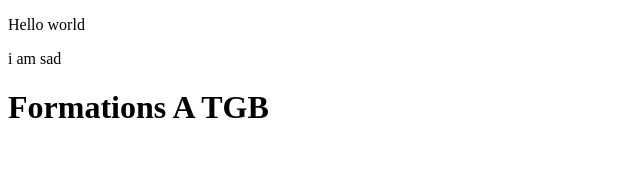
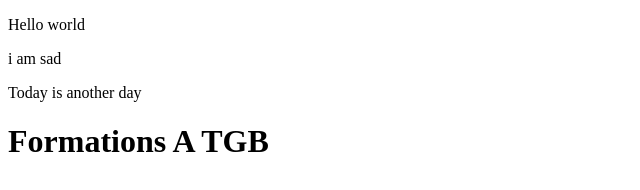
Before and after one commit to stephanesenga09-spec/PROJET-TALENT, a plain HTML site: page index.html in a window 1280 px wide. Shown: the whole page, without its empty margins (0-640 px from the left). Drawn offline with Linux system fonts and the light colour scheme.

Commit message:
fix: index.hmtl

```diff
--- a/index.html
+++ b/index.html
@@ -9,6 +9,7 @@
 ><header></header>
 <p>Hello world
     <p>i am sad</p>
+    <p>Today is another day</p>
     <footer></footer>
     <h1>Formations A TGB</h1>
 
```
